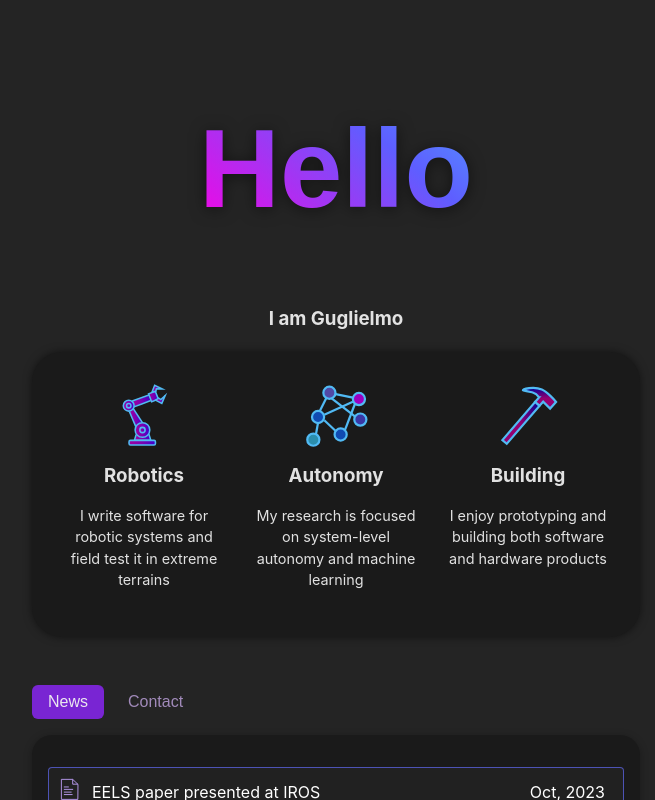
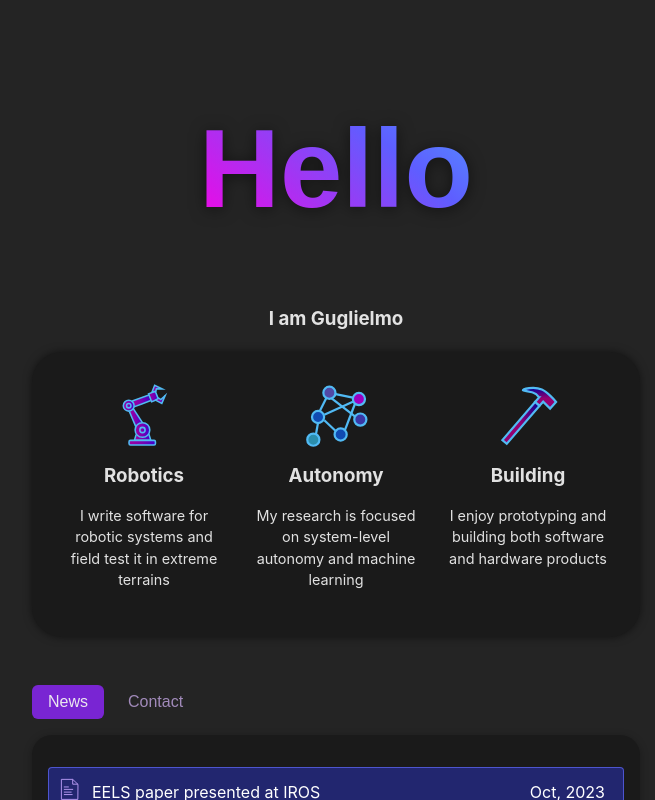
Before and after one commit to gdaddi/personal-website, a React (Vite) app: page / in a window 1280 px wide. In both pictures the pointer is over the item 640 px from the left and 791 px from the top of the page. Shown: the top 800 px of the page, without its empty margins (304-959 px from the left). Built offline with nearby package versions, Linux system fonts and the light colour scheme.

Commit message:
Hover text for news item

```diff
--- a/src/components/NewsContent.css
+++ b/src/components/NewsContent.css
@@ -49,6 +49,10 @@
   overflow-wrap: break-word;
 }
 
+.news-item:hover {
+  background-color: #22266f;
+}
+
 /* Use media queries for responsive adjustments */
 @media (max-width: 768px) {
   .news-item {
```
